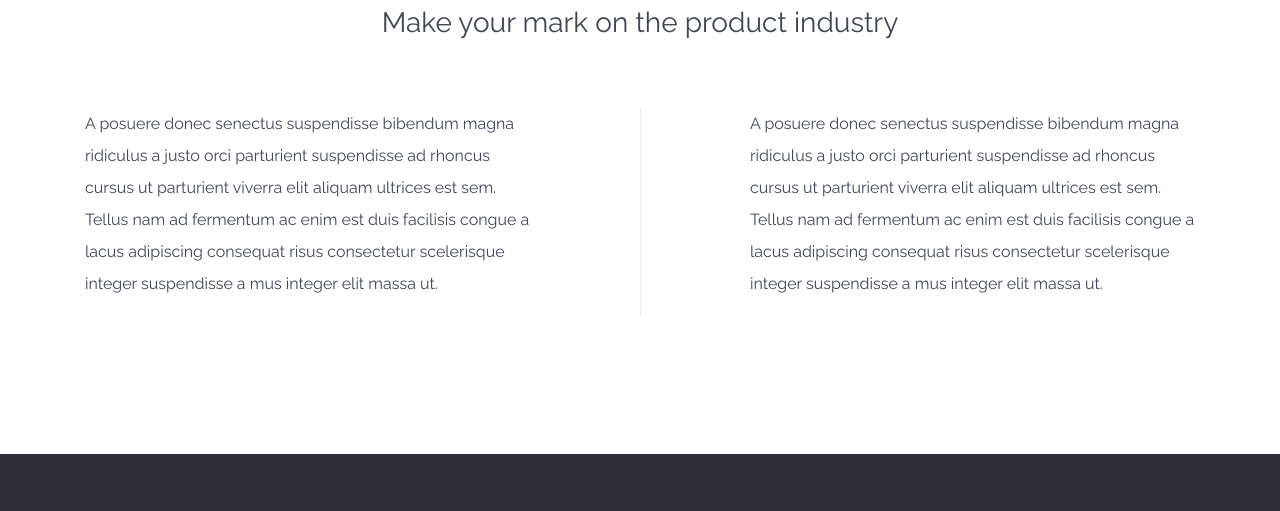
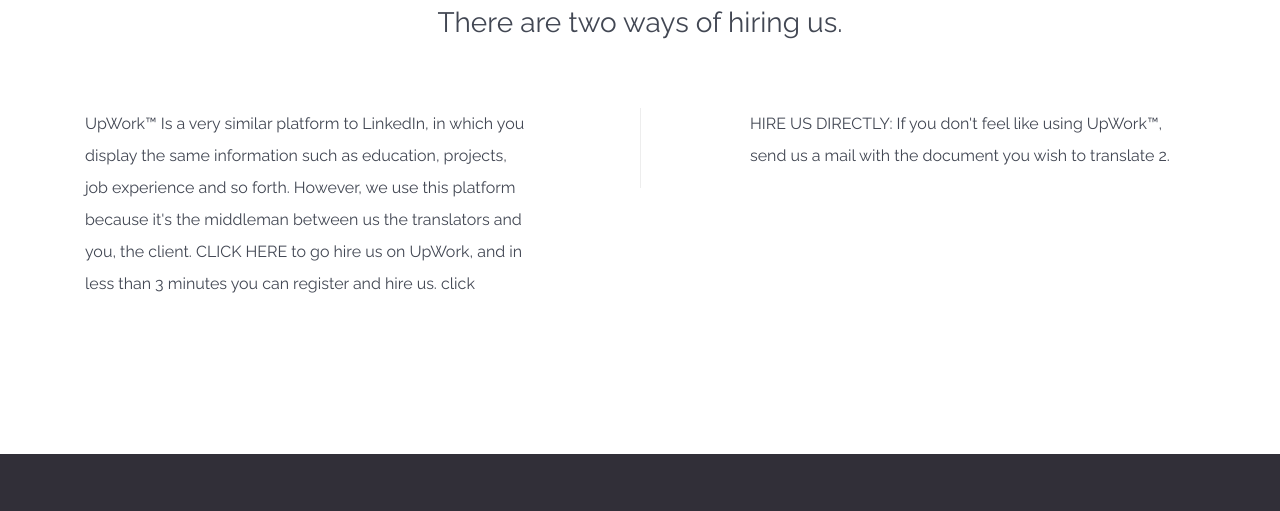
Before and after one commit to WuHeibai/Translations, a website: page contact.html in a window 1280 px wide. Shown: the part 83-594 px from the top of the page. Drawn offline with nearby package versions, Linux system fonts and the light colour scheme; files whose address does not match are found by name.

Commit message:
Update contact.html

```diff
--- a/contact.html
+++ b/contact.html
@@ -113,13 +113,14 @@
 
     <section class="section-text">
       <div class="container">
-        <h3 class="text-xs-center">Make your mark on the product industry</h3>
+        <h3 class="text-xs-center">There are two ways of hiring us.</h3>
         <div class="row p-y-3">
           <div class="col-md-5">
-            <p class="wp wp-7">A posuere donec senectus suspendisse bibendum magna ridiculus a justo orci parturient suspendisse ad rhoncus cursus ut parturient viverra elit aliquam ultrices est sem. Tellus nam ad fermentum ac enim est duis facilisis congue a lacus adipiscing consequat risus consectetur scelerisque integer suspendisse a mus integer elit massa ut.</p>
+            <p class="wp wp-7">UpWork™ Is a very similar platform to LinkedIn, in which you display the same information such as education, projects, job experience and so forth. However, we use this platform because it's the middleman between us the translators and you, the client. CLICK HERE to go hire us on UpWork, and in less than 3 minutes you can register and hire us. click</p>
           </div>
           <div class="col-md-5 col-md-offset-2 separator-x">
-            <p class="wp wp-8">A posuere donec senectus suspendisse bibendum magna ridiculus a justo orci parturient suspendisse ad rhoncus cursus ut parturient viverra elit aliquam ultrices est sem. Tellus nam ad fermentum ac enim est duis facilisis congue a lacus adipiscing consequat risus consectetur scelerisque integer suspendisse a mus integer elit massa ut.</p>
+            <p class="wp wp-8">HIRE US DIRECTLY: If you don't feel like using UpWork™, send us a mail with the document you wish to translate
+2.</p>
           </div>
         </div>
       </div>
```
